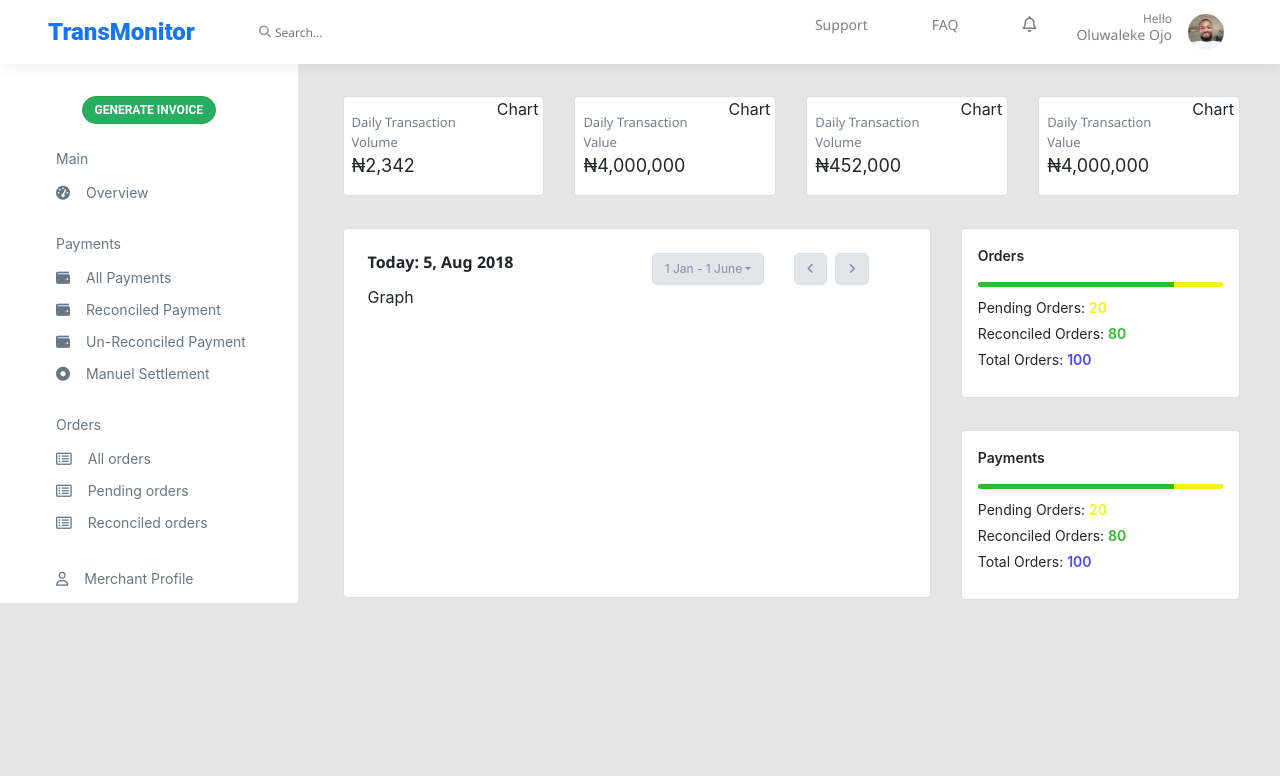
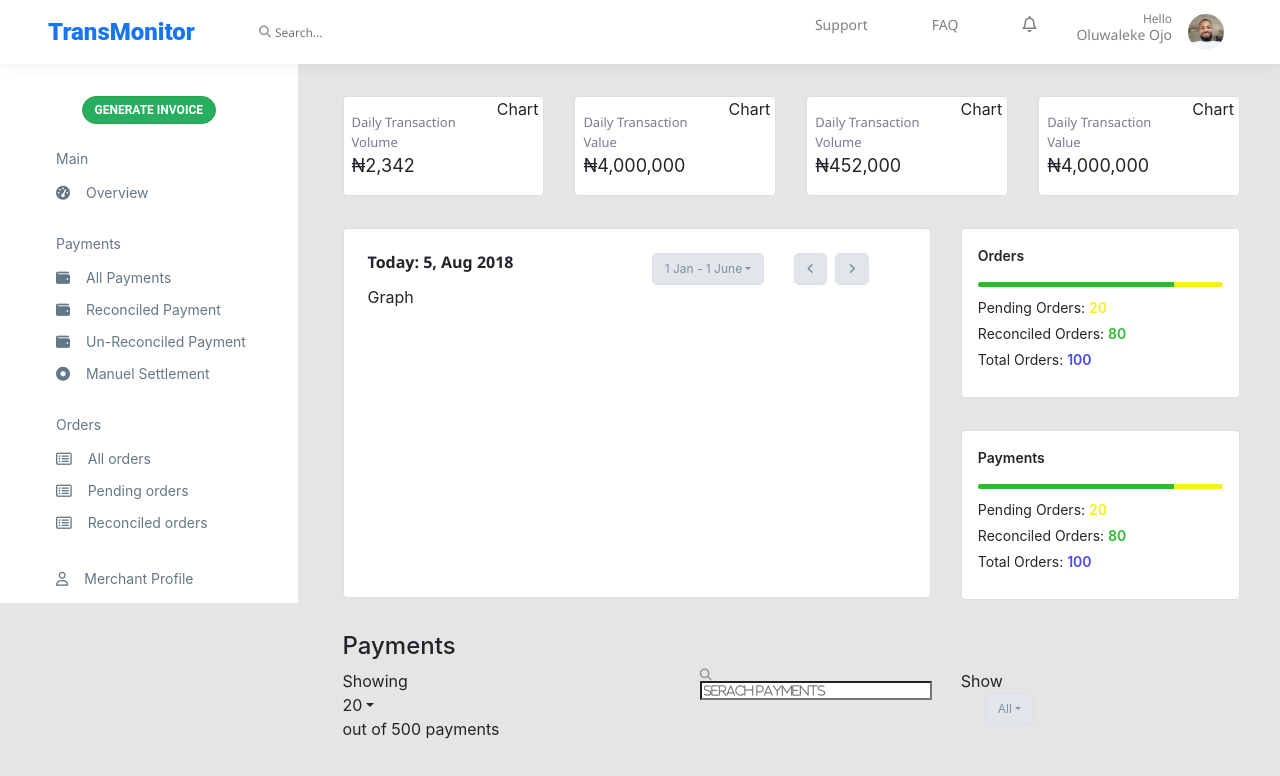
Before and after one commit to chidiogo-akunne/Vela-Front-end-test, a React (Create React App) app: page / in a window 1280 px wide. Shown: the top 776 px of the page. Built offline with nearby package versions, Linux system fonts and the light colour scheme.

Commit message:
payment table heading

```diff
--- a/src/View/Index.js
+++ b/src/View/Index.js
@@ -1,50 +1,100 @@
-import React from 'react';
-import './Index.css';
-import NavBar from '../Components/NavBar/NavBar'
-import SideNav from '../Components/SideNav/SideNav'
-import DailyTransactions from '../Components/DailyTransactions/DailyTransactions'
-import SummaryChart from '../Components/SummaryChart/SummaryChart';
-import Progress from '../Components/Progress/Progress';
+import React from "react";
+import "./Index.css";
+import "../Components/SummaryChart/SummaryChart.css"
+import NavBar from "../Components/NavBar/NavBar";
+import SideNav from "../Components/SideNav/SideNav";
+import DailyTransactions from "../Components/DailyTransactions/DailyTransactions";
+import SummaryChart from "../Components/SummaryChart/SummaryChart";
+import Progress from "../Components/Progress/Progress";
+import SearchInput from "../Components/Commons/SearchInput/SearchInput";
+import Button from "../Components/Commons/Button/Button";
+
 
 export default function Index() {
   return (
     <div>
-            <NavBar/>
+      <NavBar />
       <div className="row">
         <div className="col-3">
-                    <SideNav/>
+          <SideNav />
         </div>
         <div className="col-9">
           <div className="container">
             <div className="row index-Row">
               <div className="col-lg-3 col-sm-6">
-                                <DailyTransactions title="Volume" price="2,342"/>
+                <DailyTransactions title="Volume" price="2,342" />
               </div>
               <div className="col-lg-3 col-sm-6">
-                                <DailyTransactions title="Value" price="4,000,000"/>
+                <DailyTransactions title="Value" price="4,000,000" />
               </div>
               <div className="col-lg-3 col-sm-6">
-                                <DailyTransactions title="Volume" price="452,000"/>
+                <DailyTransactions title="Volume" price="452,000" />
               </div>
               <div className="col-lg-3 col-sm-6">
-                                <DailyTransactions title="Value" price="4,000,000"/>
+                <DailyTransactions title="Value" price="4,000,000" />
               </div>
             </div>
             <div className="row index-Row">
               <div className="col-lg-8 col-md-12">
-                                <SummaryChart/>
+                <SummaryChart />
               </div>
               <div className="col-lg-4 col-md-12">
-                                <Progress title="Orders"/>
-                                <Progress title="Payments" className="progresStyle"/>
+                <Progress title="Orders" />
+                <Progress title="Payments" className="progresStyle" />
               </div>
             </div>
+            <h4 className="index-Row">Payments</h4>
+            <div className="row">
+              <div className="col-4">
+                <span className="table-Header">
+                  Showing
+                  <div className="dropdown">
+                    <div
+                      className=" dropdown-toggle heading-Dropdown"
+                      href="#"
+                      role="button"
+                      id="dropdownMenuLink"
+                      data-toggle="dropdown"
+                      aria-haspopup="true"
+                      aria-expanded="false"
+                    >
+                      20
+                    </div>
 
+                    <div
+                      className="dropdown-menu"
+                      aria-labelledby="dropdownMenuLink"
+                    >
+                      <li className="dropdown-item">40</li>
+                      <li className="dropdown-item">60</li>
+                      <li className="dropdown-item">80</li>
                     </div>
                   </div>
-
-
+                  out of 500 payments
+                </span>
+              </div>
+            <div className="col-4">
+                <SearchInput placeholder="Serach Payments" SearchStyle="tableSearch"/>
+            </div>
+            <div className="col-4 table-Header">
+                Show
+            <div className="dropdown pl-4">
+                            <Button className="btn btn-light dropdown-toggle drop-down-toggle-table" dataToggle="dropdown">
+                                All
+                            </Button>
+                            <ul className="dropdown-menu btn-light">
+                                <li>All</li>
+                                <li>Reconciled</li>
+                                <li>Un-reconciled</li>
+                                <li>Settled</li>
+                                <li>Unsettled</li>
+                            </ul>
                         </div>
             </div>
-    )
+            </div>
+          </div>
+        </div>
+      </div>
+    </div>
+  );
 }
```
Lines whose indentation alone changed are shown as unchanged.
